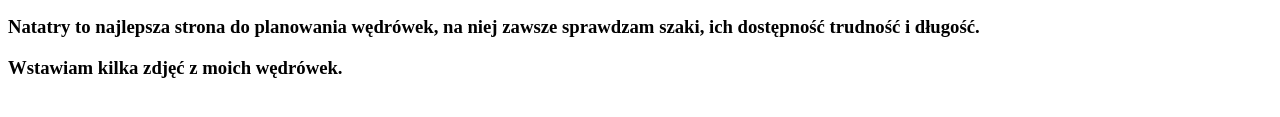
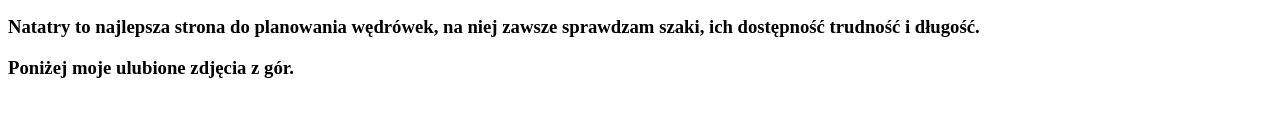
Before and after one commit to Juliaaa19/Juliaaa19.github.io, a plain HTML site: page index.html in a window 1280 px wide. Shown: the part 163-280 px from the top of the page. Drawn offline with Linux system fonts and the light colour scheme.

Commit message:
Update index.html

```diff
--- a/index.html
+++ b/index.html
@@ -32,4 +32,4 @@
 
      <header>
 
-<h3>Wstawiam kilka zdjęć z moich wędrówek.</h3>
+<h3>Poniżej moje ulubione zdjęcia z gór.</h3>
```
